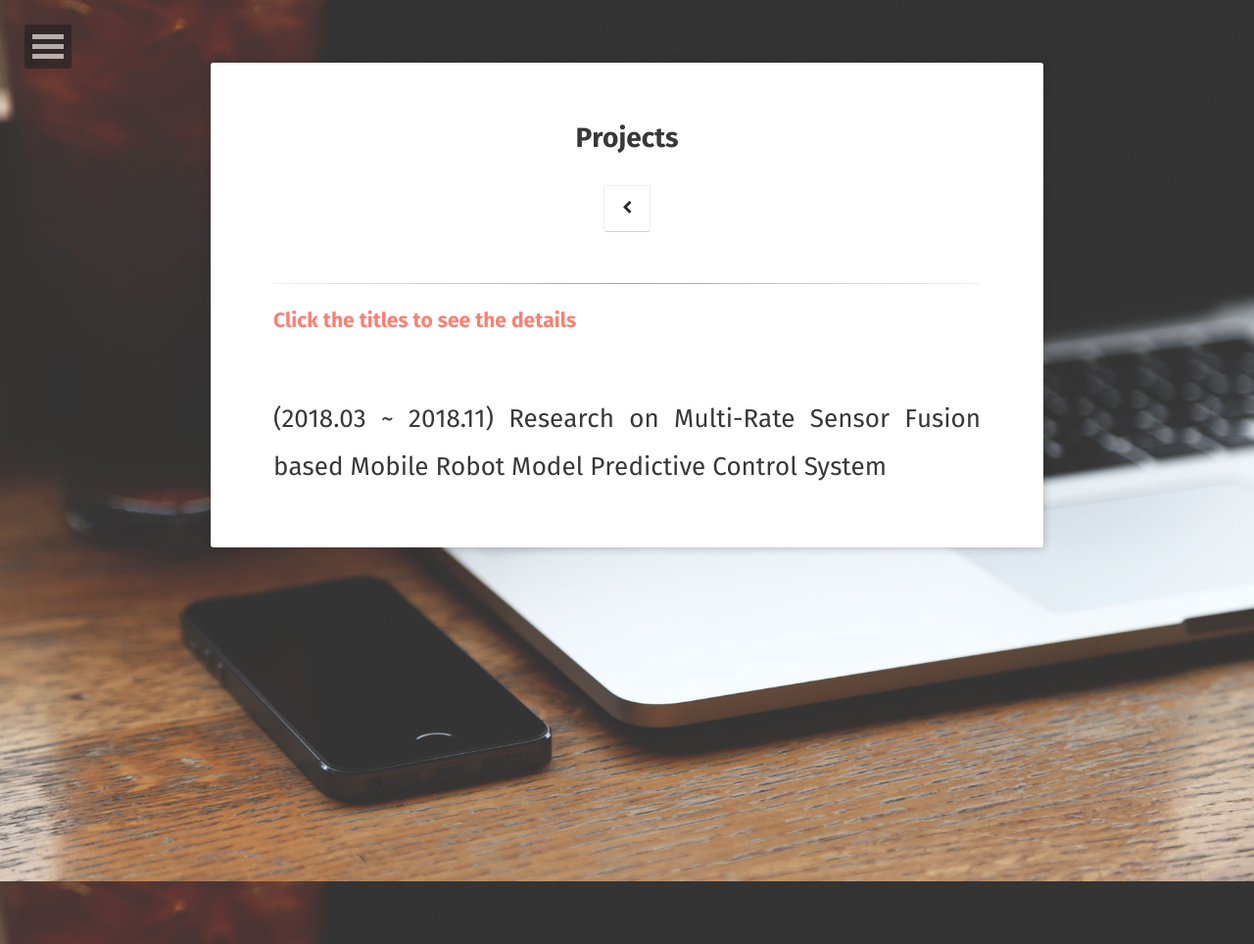
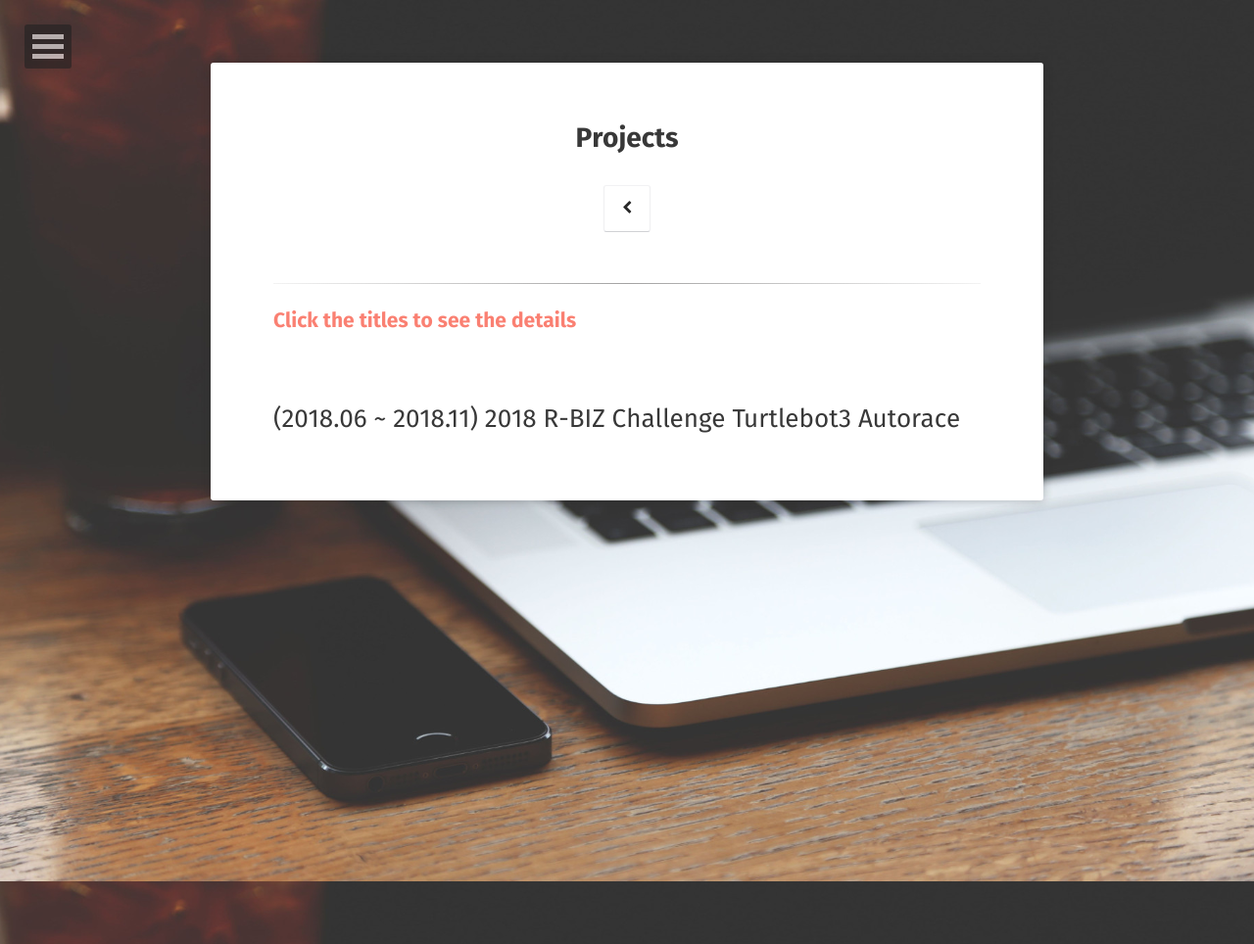
Before and after one commit to JongCheon-Park/JongCheon-Park.github.io, a Jekyll site: the page built from projects/index.md, in a window 1280 px wide. Shown: the whole page at 98% size. Built offline with Jekyll 4.4.1, drawn with Linux system fonts in a browser that asks for light colours; some web fonts are replaced.

Commit message:
Update index.md

```diff
--- a/projects/index.md
+++ b/projects/index.md
@@ -11,7 +11,7 @@ comments: false
 <br>
 
 <details>
-  <summary> <span style="font-size: 26px"> (2018.03 ~ 2018.11) Research on Multi-Rate Sensor Fusion based Mobile Robot Model Predictive Control System </span> </summary>
+  <summary> <span style="font-size: 26px"> (2018.06 ~ 2018.11) 2018 R-BIZ Challenge Turtlebot3 Autorace </span> </summary>
   <div markdown="1">
 This project was conducted at <span style="color:#3399ff">Cyber Physical System Control Lab in Kyungpook National University</span> : [Link](http://control.knu.ac.kr/)
 
```
